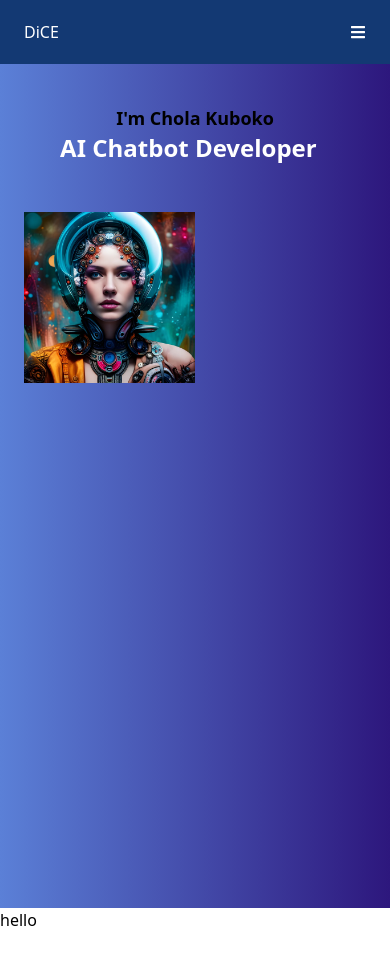
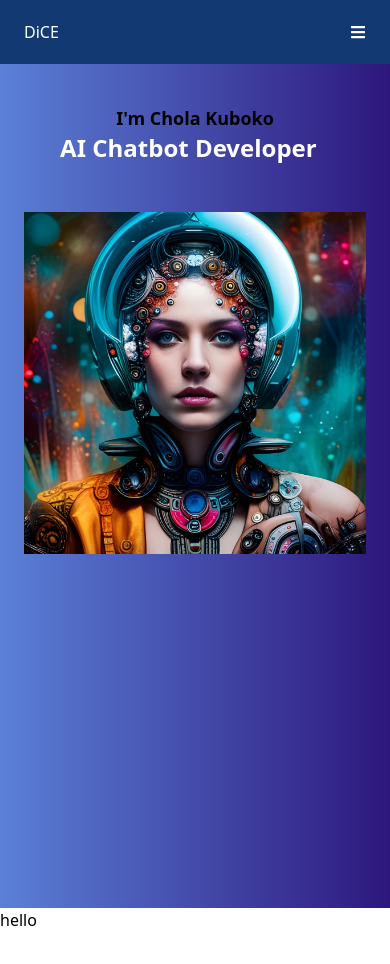
Before and after one commit to DC-21/port, a React (Vite) app: page / in a window 390 px wide. Shown: the top 964 px of the page. Built offline with nearby package versions, Linux system fonts and the light colour scheme.

Commit message:
first commit

```diff
--- a/src/components/Hero.jsx
+++ b/src/components/Hero.jsx
@@ -24,8 +24,8 @@ const Hero = () => {
               </div>
           </div>
         </div>
-        <div className="justify-center items-center w-1/2">
-        <img className="w-full h-85  py-12 object-cover items-center object-center rounded-md"  src={girl}/>
+        <div className="w-full md:w-1/2 h-full">
+        <img className="w-full h-85  py-12 object-cover object-center rounded-md"  src={girl}/>
         </div>
       </div>
     </section>
--- a/src/components/Navbar.jsx
+++ b/src/components/Navbar.jsx
@@ -43,7 +43,7 @@ const Navbar = () => {
   return (
     <div className="w-full flex justify-between md:px-8 px-6 text-white md:py-5 py-5" style={{ backgroundColor: '#133973' }}>
       <div>
-        <a href=''>DiCE</a>
+        <a className="text-bold" href=''>DiCE</a>
       </div>
       <div className="">
         <ul className="justify-center gap-8 md:flex hidden">
```
